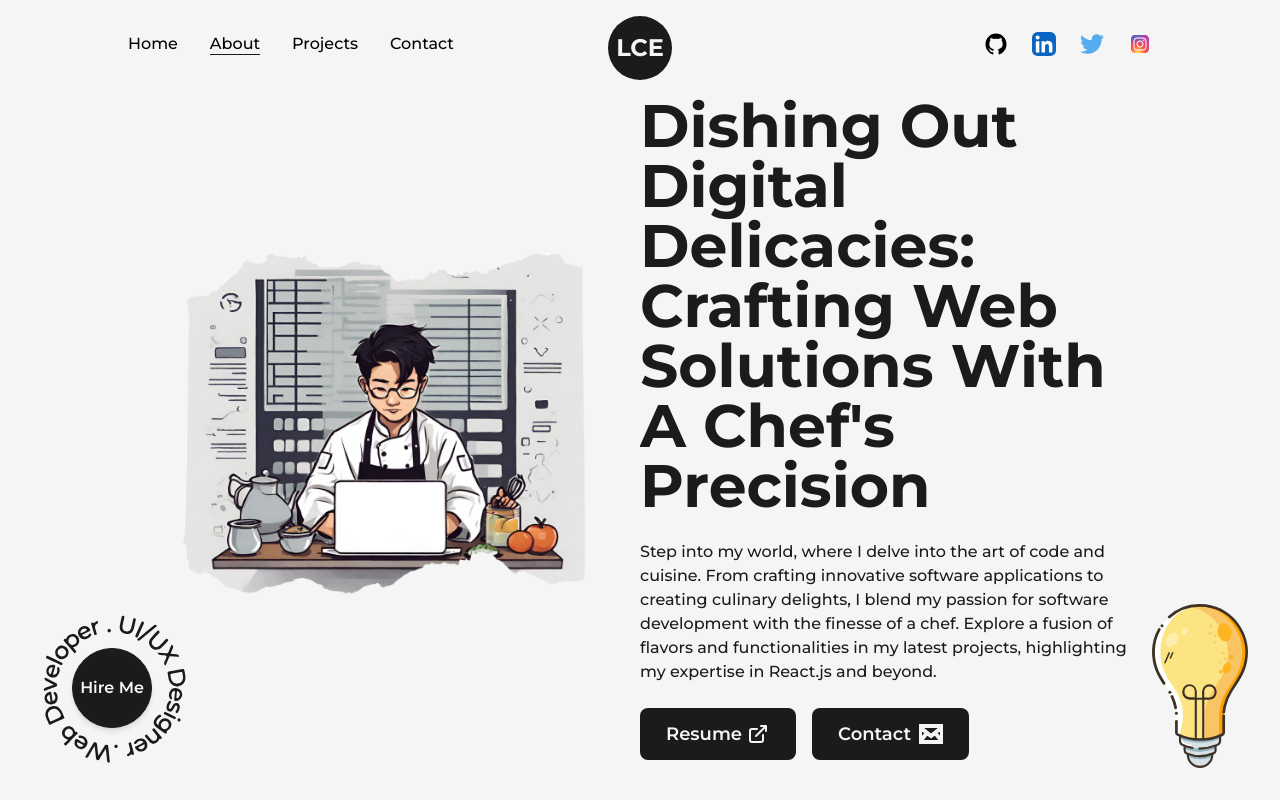
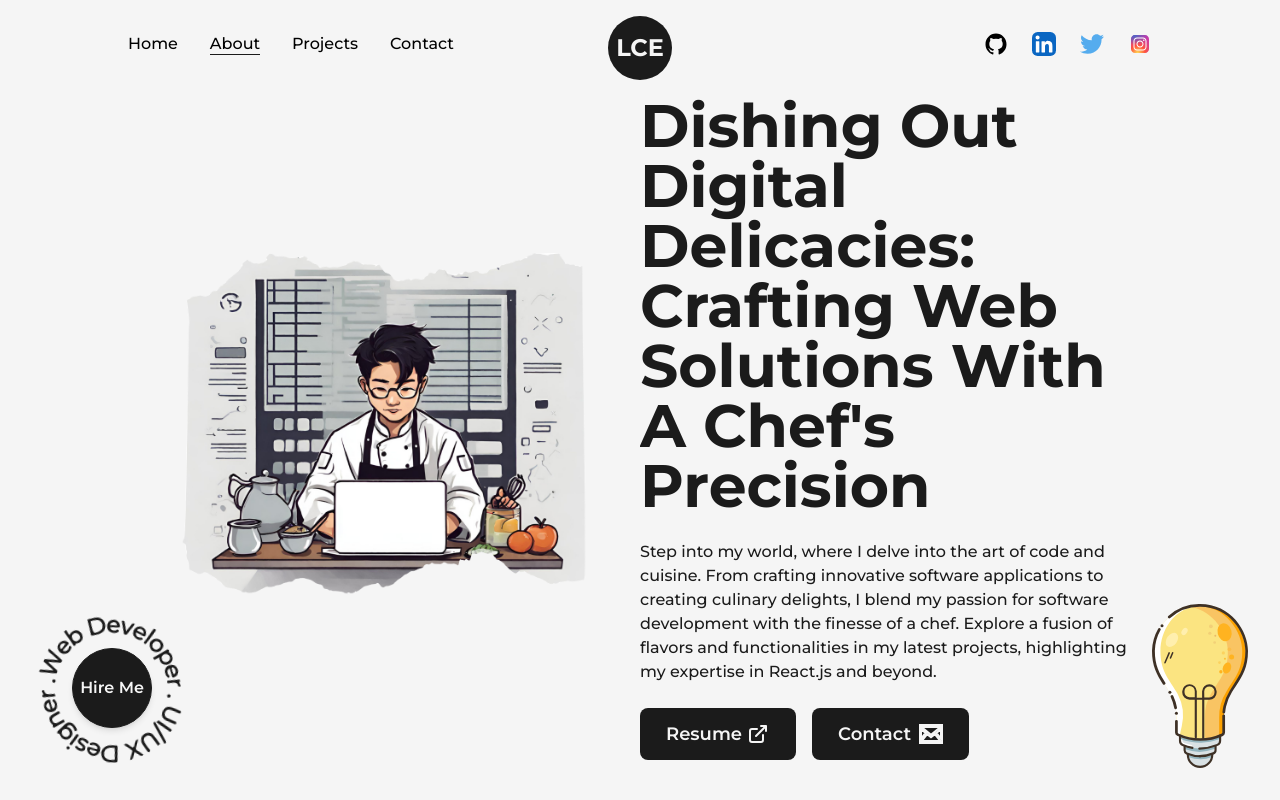
Before and after one commit to GuichoEstrada/Portfolio, a Next.js app: page / in a window 1280 px wide. Shown: the top 800 px of the page. Built offline with nearby package versions, Linux system fonts and the light colour scheme.

Commit message:
updated tailwind css

```diff
--- a/tailwind.config.js
+++ b/tailwind.config.js
@@ -16,6 +16,12 @@ module.exports = {
         light: "#f5f5f5",
         primary: "#B63E96",
         primaryDark: "#58E6D9",
+      },
+      animation: {
+        'spin-slow': 'spin 20s linear infinite',
+      },
+      backgroundImage: {
+        circularLight: 'repeating-radial-gradient(rgba(0,0,0,0.4) 2px, #f5f5f5 5px, #f5f5f5 100px);',
       }
     },
   },
```
